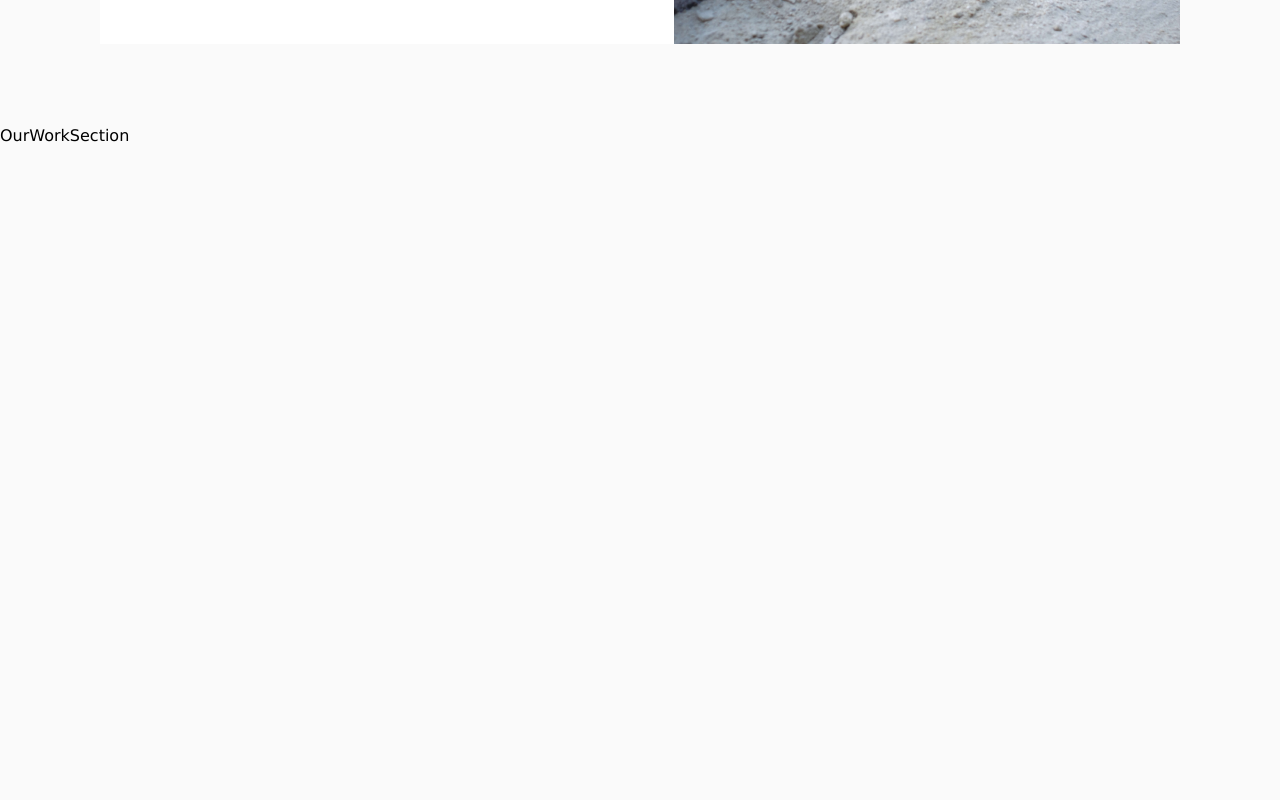
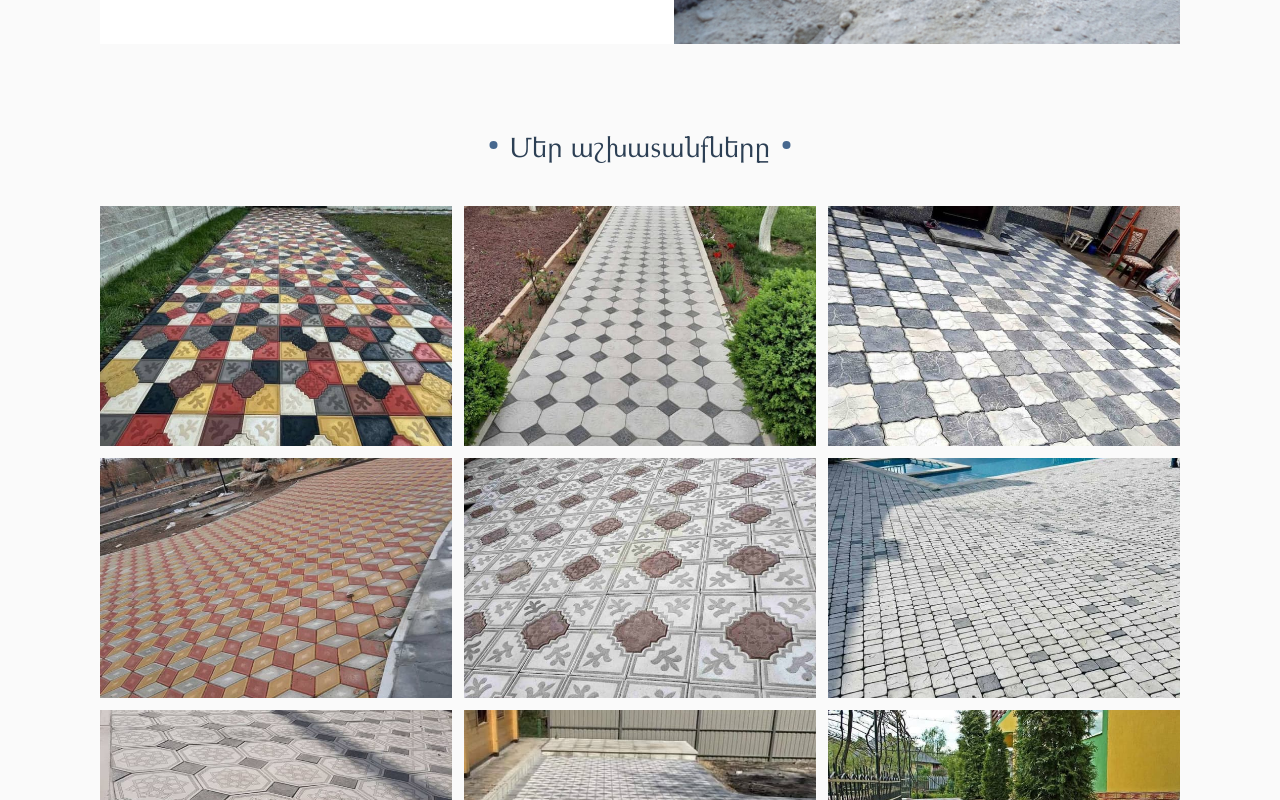
Before and after one commit to ArtyomArtenyan/SymphonyStones, a React (Vite) app: page / in a window 1280 px wide. Shown: the part 600-1400 px from the top of the page. Before the commit the page ends 800 px from the top, so only its background shows below. Built offline with nearby package versions, Linux system fonts and the light colour scheme.

Commit message:
Finish Our Work Section: add dot svg icon , and Start worfing on WhySymphonyStone Section

```diff
--- /dev/null
+++ b/src/components/common/Dot/Dot.jsx
@@ -0,0 +1,11 @@
+import React from 'react';
+import dot from '../../../assets/svgs/icons//elipse.svg';
+const Dot = () => {
+	return (
+		<div>
+			<img alt='elipse' src={dot} />
+		</div>
+	);
+};
+
+export default Dot;
--- a/src/components/pages/Home/HeroSection.jsx
+++ b/src/components/pages/Home/HeroSection.jsx
@@ -2,7 +2,7 @@ import React from 'react';
 import { Hero_Section } from '../../../dataBase/data';
 import { Button } from '../../../index';
 
-const Home = () => {
+const HeroSection = () => {
 	return (
 		<div>
 			<div className='px-[240px] my-20 flex max-w-2xl-1440:px-[100px] max-w-xl-1024:px-10  max-w-xl-1024:my-10 max-w-ss-480:px-5 max-w-xl-1024:flex-col'>
@@ -27,4 +27,4 @@ const Home = () => {
 	);
 };
 
-export default Home;
+export default HeroSection;
--- a/src/components/pages/Home/OurWorkSection.jsx
+++ b/src/components/pages/Home/OurWorkSection.jsx
@@ -1,7 +1,36 @@
 import React from 'react';
+import {
+	our_Work_Section,
+	our_Work_Section_title,
+} from '../../../dataBase/data';
+import { Dot } from '../../../index.js';
 
 const OurWorkSection = () => {
-	return <div>OurWorkSection</div>;
+	return (
+		<div className=' flex flex-col gap-10 px-[240px] max-w-2xl-1440:px-[100px] max-w-xl-1024:px-10 max-w-ss-480:px-5 '>
+			<div className='flex justify-center items-center gap-3 h-[42px] max-w-xl-1024:h-9'>
+				<Dot />
+				<h1 className='font-ArmOmega text-[28px] text-primaryDarkBlue leading-none max-w-xl-1024:text-[24px] max-w-ss-480:text-xl'>
+					{our_Work_Section_title}
+				</h1>
+				<Dot />
+			</div>
+			<div className='grid grid-cols-4 gap-4 max-w-2xl-1440:grid-cols-3 max-w-2xl-1440:gap-3 max-w-sm-600:grid-cols-2 max-w-sm-600:gap-2'>
+				{our_Work_Section.map((img, i) => (
+					<div
+						key={i}
+						className=' relative w-full h-[240px] max-w-xl-1024:h-[200px] max-w-ss-480:h-40'
+					>
+						<img
+							className=' absolute w-full h-full top-0 right-0 left-0 bottom-0 object-cover'
+							src={img}
+							alt='work-img'
+						/>
+					</div>
+				))}
+			</div>
+		</div>
+	);
 };
 
 export default OurWorkSection;
--- a/src/index.js
+++ b/src/index.js
@@ -9,6 +9,7 @@ import logo from './assets/svgs/logo.svg';
 
 // Component imports
 import Button from './components/common/Button/Button.jsx';
+import Dot from './components/common/Dot/Dot.jsx';
 import IconsButton from './components/common/IconsButton/IconsButton.jsx';
 import BurgerMenu from './components/layout/Header/BurgerMenu.jsx';
 import Header from './components/layout/Header/Header';
@@ -43,6 +44,7 @@ export {
 	BurgerMenuIcon,
 	Button,
 	CloseIcon,
+	Dot,
 	faceBookIcon,
 	gpsIcon,
 	Header,
```
Also changed, not shown: src/assets/svgs/icons/elipse.svg (added).
